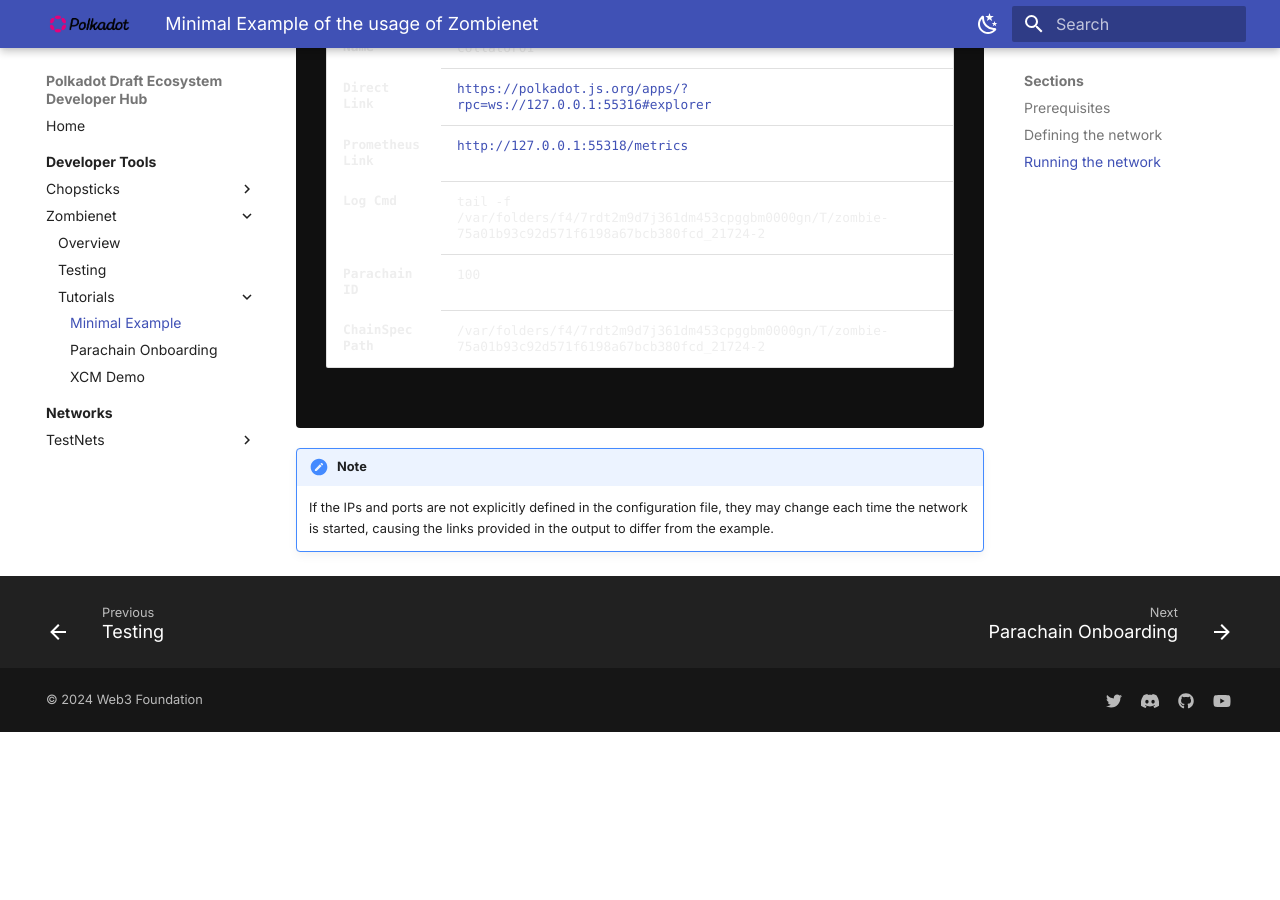
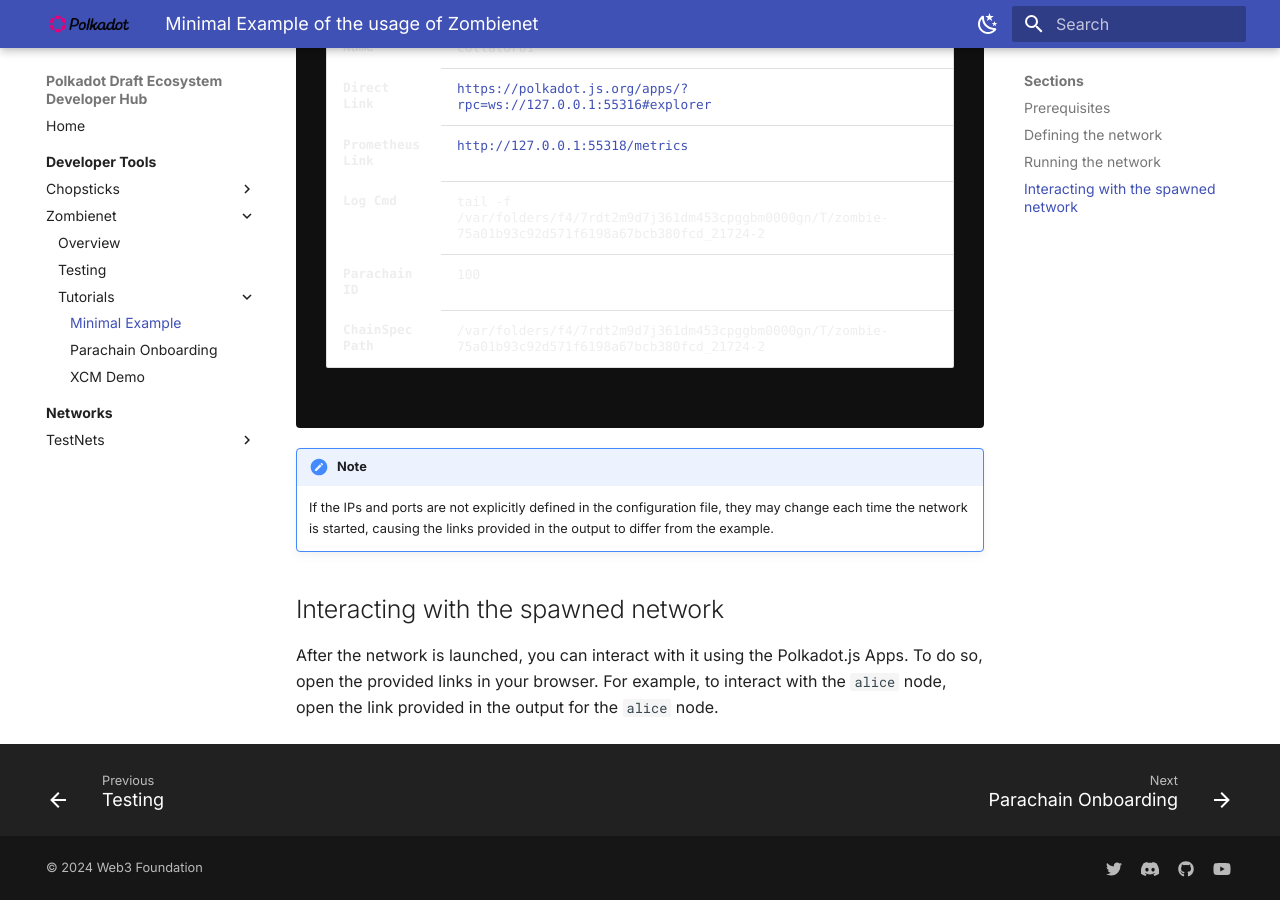
Before and after one commit to papermoonio/polkadot-ecosystem-docs-draft, an MkDocs documentation site: the page built from docs/dev-tools/zombienet/tutorials/minimal-example.md, in a window 1280 px wide and 900 px high, scrolled down 2293 px. Built offline with MkDocs 1.6.1 and Material for MkDocs 9.7.7, drawn with Linux system fonts in a browser that asks for light colours; before the commit the page ends 3025 px from its top, so only the background shows below that.

Commit message:
fix: adding interacting with the network section

```diff
--- a/docs/dev-tools/zombienet/tutorials/minimal-example.md
+++ b/docs/dev-tools/zombienet/tutorials/minimal-example.md
@@ -146,3 +146,7 @@
 
 !!! note
     If the IPs and ports are not explicitly defined in the configuration file, they may change each time the network is started, causing the links provided in the output to differ from the example.
+
+## Interacting with the spawned network
+
+After the network is launched, you can interact with it using the Polkadot.js Apps. To do so, open the provided links in your browser. For example, to interact with the `alice` node, open the link provided in the output for the `alice` node.
```
